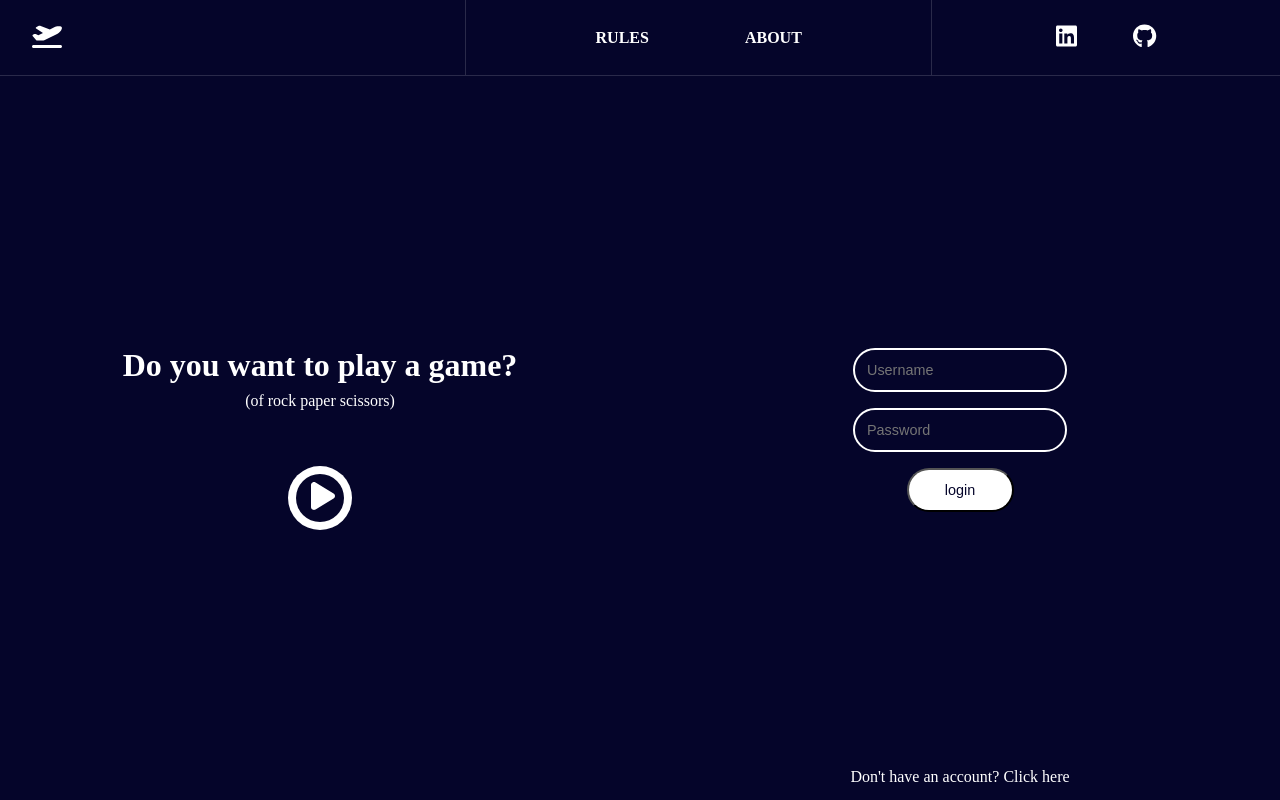
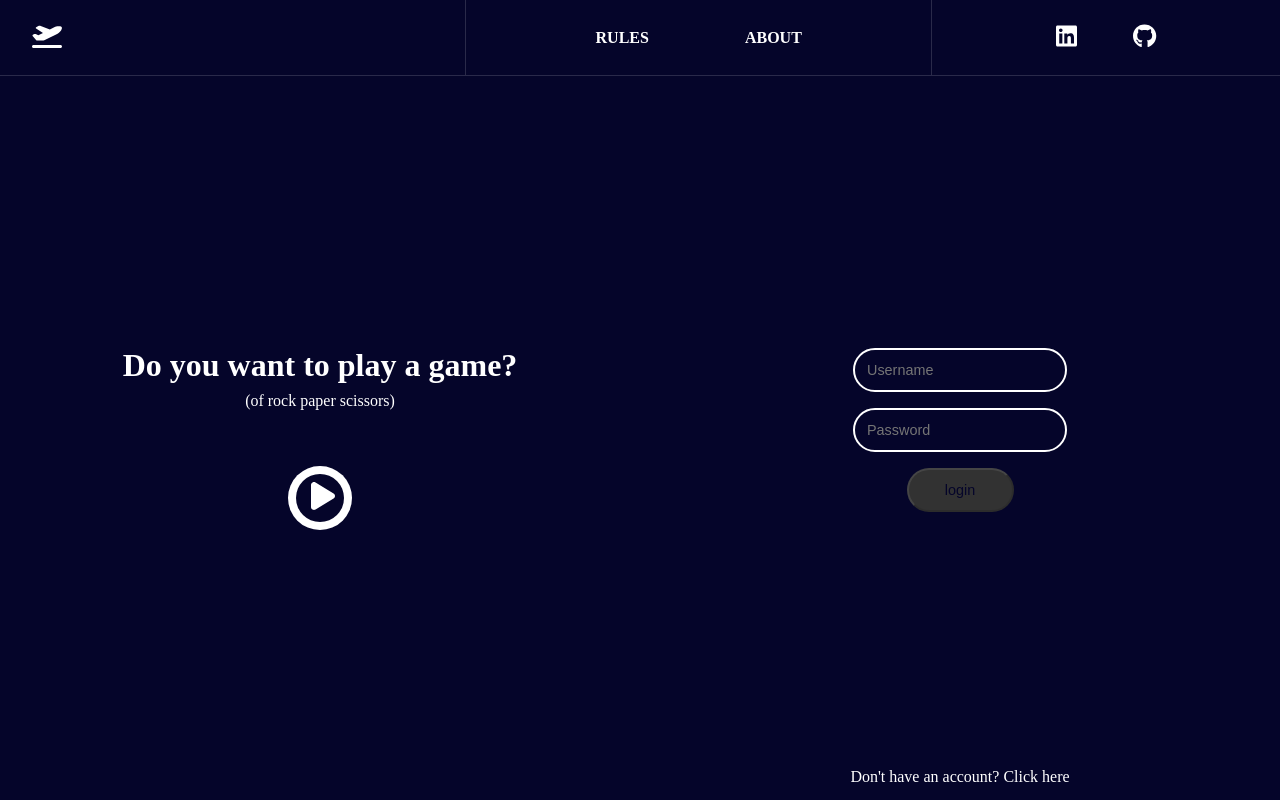
Before and after one commit to derArneS/rock-paper-scissors-frontend, an Angular app: page /home in a window 1280 px wide. Built offline with nearby package versions, Linux system fonts and the light colour scheme.

Commit message:
more styling of the submit button

```diff
--- a/src/app/login/login.component.css
+++ b/src/app/login/login.component.css
@@ -15,9 +15,10 @@ input {
     border: 2px solid white;
     border-radius: 1.5rem;
     color: white;
+    transition: border-color 2s;
 }
 
-input:not(:placeholder-shown):invalid {
+.ng-touched.ng-invalid {
     border-color: red;
 }
 
@@ -32,6 +33,11 @@ input:not(:placeholder-shown):invalid {
     background-color: white;
     border-radius: 1.5rem;
     color: var(--background-color);
+    transition: background-color 200ms;
+}
+
+.submit-button:disabled {
+    background-color: rgb(50, 50, 50);
 }
 
 #login-footer {
@@ -46,11 +52,6 @@ input:not(:placeholder-shown):invalid {
     align-items: center;
 }
 
-@keyframes fadeoutBg {
-    from { background-color: white; } /** from color **/
-    to { background-color: grey; } /** to color **/
+.submit-button:not(:disabled):hover {
+    background-color: grey;
 }
-
-.submit-button:not(:disabled):hover {
-    animation: fadeoutBg 100ms forwards;
-}
--- a/src/app/login/login.component.html
+++ b/src/app/login/login.component.html
@@ -2,7 +2,7 @@
     <form id="login-form" [formGroup]="loginForm" (ngSubmit)="onSubmit()">
         <input id="username" type="text" formControlName="username" placeholder="Username" required>
         <input id="password" type="password" formControlName="password" placeholder="Password" required>
-        <button class="button submit-button" type="submit">login</button>
+        <button class="button submit-button" type="submit" [disabled]="username.invalid || password.invalid">login</button>
     </form>
 </div>
 <div id="login-footer">
--- a/src/app/login/login.component.ts
+++ b/src/app/login/login.component.ts
@@ -1,5 +1,5 @@
 import { Component, Input, OnInit } from '@angular/core';
-import { FormBuilder } from '@angular/forms';
+import { FormBuilder, FormControl, Validators } from '@angular/forms';
 import { Authentication } from '../model/authentication';
 import { UserService } from '../services/user.service';
 
@@ -12,9 +12,22 @@ export class LoginComponent implements OnInit {
 
     @Input() setJwt!: Function;
 
+    username = new FormControl('', {
+        validators: [
+            Validators.required,
+            Validators.minLength(3)
+        ]
+    });
+
+    password = new FormControl('', {
+        validators: [
+            Validators.minLength(3)
+        ]
+    });
+
     loginForm = this.formBuilder.group({
-        username: '',
-        password: ''
+        username: this.username,
+        password: this.password
     });
 
     constructor(
--- a/src/app/signup/signup.component.css
+++ b/src/app/signup/signup.component.css
@@ -29,17 +29,13 @@ input {
     background-color: white;
     border-radius: 1.5rem;
     color: var(--background-color);
+    transition: background-color 200ms;
 }
 
 .submit-button:disabled {
     background-color: rgb(50, 50, 50);
 }
 
-@keyframes fadeoutBg {
-    from { background-color: white; } /** from color **/
-    to { background-color: grey; } /** to color **/
+.submit-button:not(:disabled):hover {
+    background-color: gray;
 }
-
-.submit-button:not(:disabled):hover {
-    animation: fadeoutBg 100ms forwards;
-}
```
